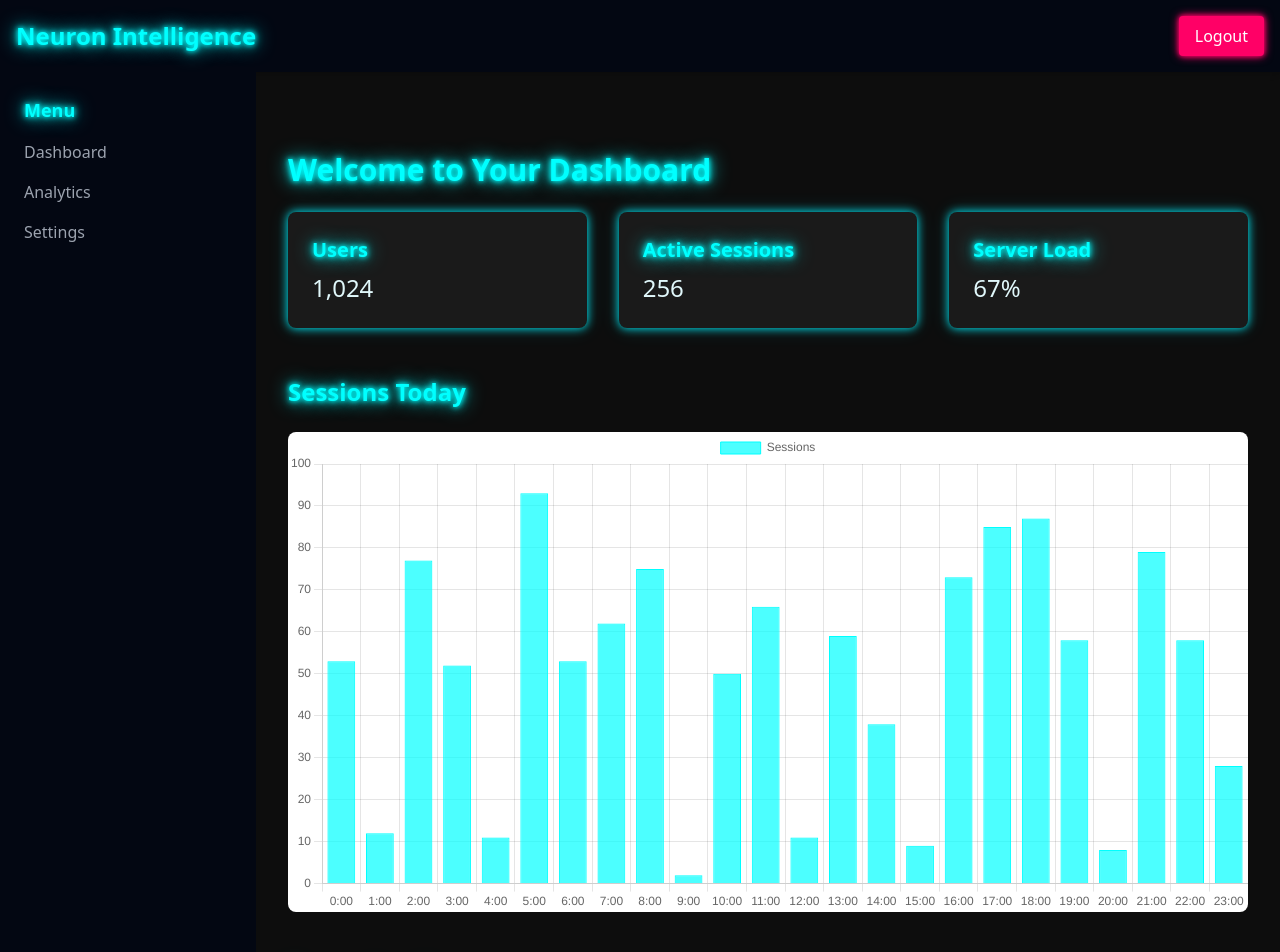
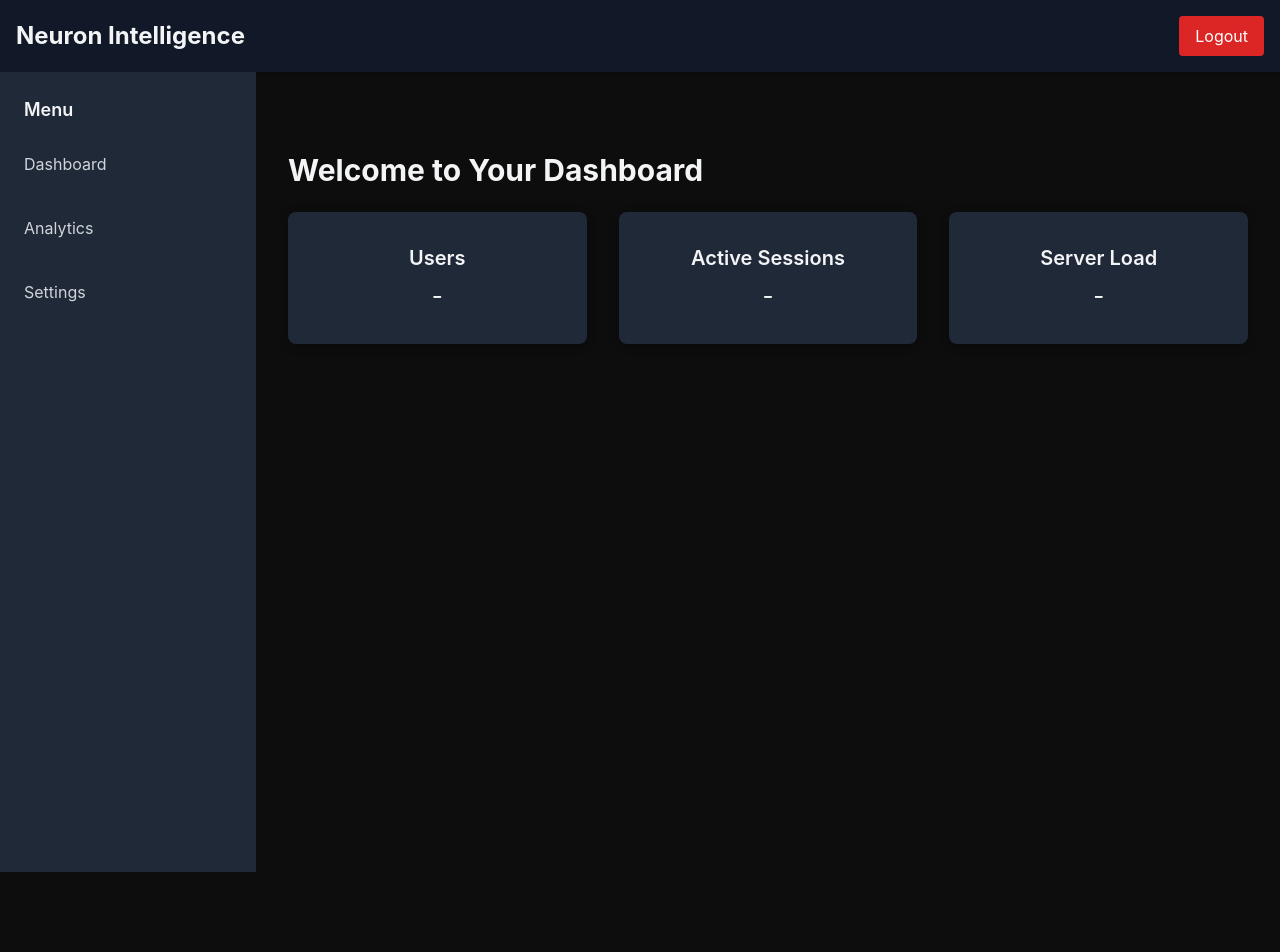
Before and after one commit to GodThew/neuron-intelligence, a plain HTML site: page index.html in a window 1280 px wide. Shown: the top 952 px of the page. After the commit the page ends 872 px from the top, so only its background shows below. Drawn offline with nearby package versions, Linux system fonts and the light colour scheme; sample sign-in values are in the browser's storage.

Commit message:
Update index.html

```diff
--- a/index.html
+++ b/index.html
@@ -1,81 +1,67 @@
 <!DOCTYPE html>
-<html lang="en" id="html" class="dark">
+<html lang="en">
 <head>
   <meta charset="UTF-8">
   <meta name="viewport" content="width=device-width, initial-scale=1.0">
   <title>Dashboard - Neuron Intelligence</title>
   <script src="https://cdn.tailwindcss.com"></script>
-  <script src="https://cdn.jsdelivr.net/npm/chart.js"></script>
   <style>
     body {
       background-color: #0d0d0d;
-      color: #e0f7fa;
+      color: #f3f4f6;
+      font-family: 'Inter', sans-serif;
     }
-    .neon-text {
-      color: #0ff;
-      text-shadow: 0 0 5px #0ff, 0 0 10px #0ff, 0 0 20px #0ff;
+    .sidebar a {
+      display: block;
+      padding: 0.75rem 0;
+      color: #d1d5db;
+      text-decoration: none;
     }
-    .neon-button {
-      background: #ff0066;
-      box-shadow: 0 0 5px #ff0066, 0 0 10px #ff0066;
+    .sidebar a:hover {
+      color: #60a5fa;
     }
-    .neon-button:hover {
-      background: #ff3399;
-      box-shadow: 0 0 10px #ff3399, 0 0 20px #ff3399;
-    }
-    .card-neon {
-      background-color: #1a1a1a;
-      box-shadow: 0 0 10px #00f2ff, 0 0 20px #00f2ff30;
-    }
-    .sidebar-neon a:hover {
-      color: #0ff;
-      text-shadow: 0 0 5px #0ff;
+    .card {
+      background-color: #1f2937;
+      border-radius: 0.5rem;
+      padding: 2rem;
+      text-align: center;
+      box-shadow: 0 2px 10px rgba(0,0,0,0.3);
     }
   </style>
 </head>
 <body class="min-h-screen">
-  <nav class="bg-gray-950 shadow-md p-4 flex justify-between items-center">
-    <h1 class="text-2xl font-bold neon-text">Neuron Intelligence</h1>
-    <button onclick="logout()" class="neon-button text-white px-4 py-2 rounded">Logout</button>
+  <nav class="bg-gray-900 shadow-md p-4 flex justify-between items-center">
+    <h1 class="text-2xl font-bold">Neuron Intelligence</h1>
+    <button onclick="logout()" class="bg-red-600 hover:bg-red-700 text-white px-4 py-2 rounded">Logout</button>
   </nav>
 
   <div class="flex">
-    <aside class="w-64 bg-gray-950 p-6 min-h-screen hidden md:block sidebar-neon">
-      <h2 class="text-lg font-semibold mb-4 neon-text">Menu</h2>
+    <aside class="w-64 bg-gray-800 p-6 min-h-screen hidden md:block sidebar">
+      <h2 class="text-lg font-semibold mb-4">Menu</h2>
       <ul class="space-y-4">
-        <li><a href="#" class="text-gray-400 hover:text-cyan-300">Dashboard</a></li>
-        <li><a href="#" class="text-gray-400 hover:text-cyan-300">Analytics</a></li>
-        <li><a href="#" class="text-gray-400 hover:text-cyan-300">Settings</a></li>
+        <li><a href="#">Dashboard</a></li>
+        <li><a href="#">Analytics</a></li>
+        <li><a href="#">Settings</a></li>
       </ul>
     </aside>
 
     <main class="flex-1 p-8">
       <section class="my-12">
-        <h2 class="text-3xl font-bold mb-6 neon-text">Welcome to Your Dashboard</h2>
+        <h2 class="text-3xl font-bold mb-6">Welcome to Your Dashboard</h2>
         <div class="grid grid-cols-1 md:grid-cols-2 lg:grid-cols-3 gap-8">
-          <div class="card-neon p-6 rounded-lg">
-            <h3 class="text-xl font-semibold mb-2 neon-text">Users</h3>
-            <p class="text-2xl">1,024</p>
+          <div class="card">
+            <h3 class="text-xl font-semibold mb-2">Users</h3>
+            <p class="text-2xl">-</p>
           </div>
-          <div class="card-neon p-6 rounded-lg">
-            <h3 class="text-xl font-semibold mb-2 neon-text">Active Sessions</h3>
-            <p class="text-2xl">256</p>
+          <div class="card">
+            <h3 class="text-xl font-semibold mb-2">Active Sessions</h3>
+            <p class="text-2xl">-</p>
           </div>
-          <div class="card-neon p-6 rounded-lg">
-            <h3 class="text-xl font-semibold mb-2 neon-text">Server Load</h3>
-            <p class="text-2xl">67%</p>
+          <div class="card">
+            <h3 class="text-xl font-semibold mb-2">Server Load</h3>
+            <p class="text-2xl">-</p>
           </div>
         </div>
-      </section>
-
-      <section class="my-12">
-        <h2 class="text-2xl font-bold mb-6 neon-text">Sessions Today</h2>
-        <canvas id="sessionsChart" class="bg-white rounded-lg"></canvas>
-      </section>
-
-      <section class="my-12">
-        <h2 class="text-2xl font-bold mb-6 neon-text">Server Load</h2>
-        <canvas id="serverChart" class="bg-white rounded-lg"></canvas>
       </section>
     </main>
   </div>
@@ -93,59 +79,7 @@
       }
     }
 
-    document.addEventListener('DOMContentLoaded', () => {
-      checkAuth();
-      // Sessions Today Chart
-      const sessionsCtx = document.getElementById('sessionsChart').getContext('2d');
-      const sessionsChart = new Chart(sessionsCtx, {
-        type: 'bar',
-        data: {
-          labels: Array.from({length: 24}, (_, i) => `${i}:00`),
-          datasets: [{
-            label: 'Sessions',
-            data: Array.from({length: 24}, () => Math.floor(Math.random() * 100)),
-            backgroundColor: 'rgba(0, 255, 255, 0.7)',
-            borderColor: '#0ff',
-            borderWidth: 1
-          }]
-        },
-        options: {
-          responsive: true,
-          scales: {
-            y: {
-              beginAtZero: true
-            }
-          }
-        }
-      });
-
-      // Server Load Chart
-      const serverCtx = document.getElementById('serverChart').getContext('2d');
-      const serverChart = new Chart(serverCtx, {
-        type: 'line',
-        data: {
-          labels: Array.from({length: 24}, (_, i) => `${i}:00`),
-          datasets: [{
-            label: 'Server Load %',
-            data: Array.from({length: 24}, () => Math.floor(Math.random() * 100)),
-            backgroundColor: 'rgba(255, 0, 255, 0.3)',
-            borderColor: '#f0f',
-            borderWidth: 2,
-            fill: true,
-            tension: 0.4
-          }]
-        },
-        options: {
-          responsive: true,
-          scales: {
-            y: {
-              beginAtZero: true,
-              max: 100
-            }
-          }
-        }
-      });
-    });
+    document.addEventListener('DOMContentLoaded', checkAuth);
   </script>
 </body>
 </html>
```
